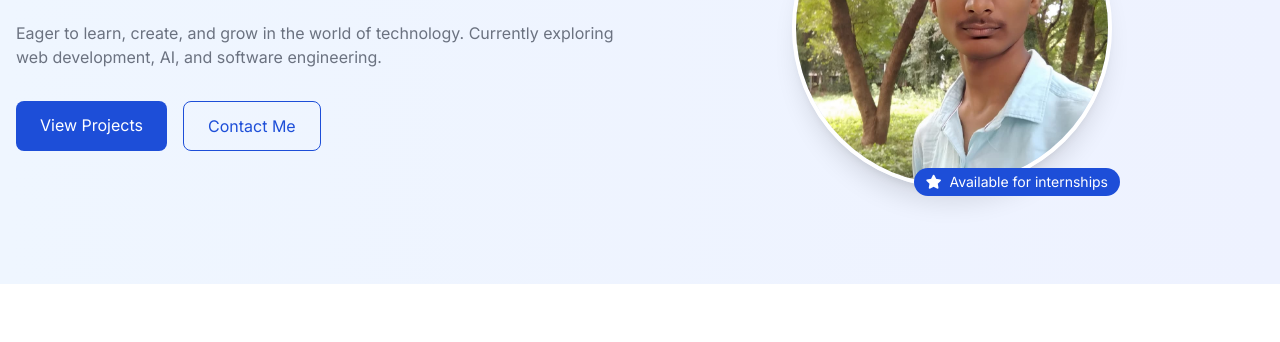
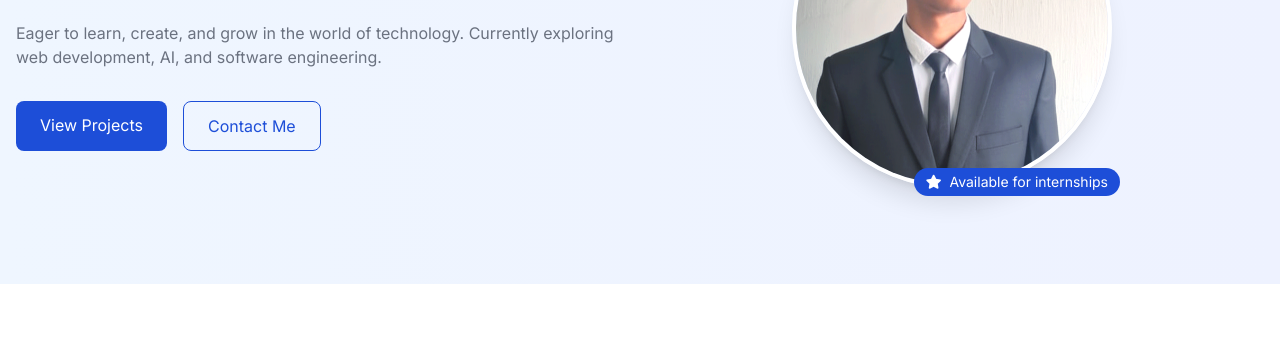
Before and after one commit to A-Mohammed-Imran/Deepsite, a plain HTML site: page index.html in a window 1280 px wide. Shown: the part 300-642 px from the top of the page. Drawn offline with nearby package versions, Linux system fonts and the light colour scheme.

Commit message:
porfileup

```diff
--- a/index.html
+++ b/index.html
@@ -140,7 +140,7 @@
                         <div class="relative">
                             <div
                                 class="w-64 h-64 md:w-80 md:h-80 bg-primary-dark/10 dark:bg-primary-light/10 rounded-full overflow-hidden border-4 border-white dark:border-dark-card shadow-xl">
-                                <img src="Pro.jpeg" alt="Profile photo of Mohammed Imran"
+                                <img src="Pro1.png" alt="Profile photo of Mohammed Imran"
                                     class="w-full h-full object-cover" loading="lazy">
                             </div>
                             <div
```
Also changed, not shown: Pro1.png (added).
